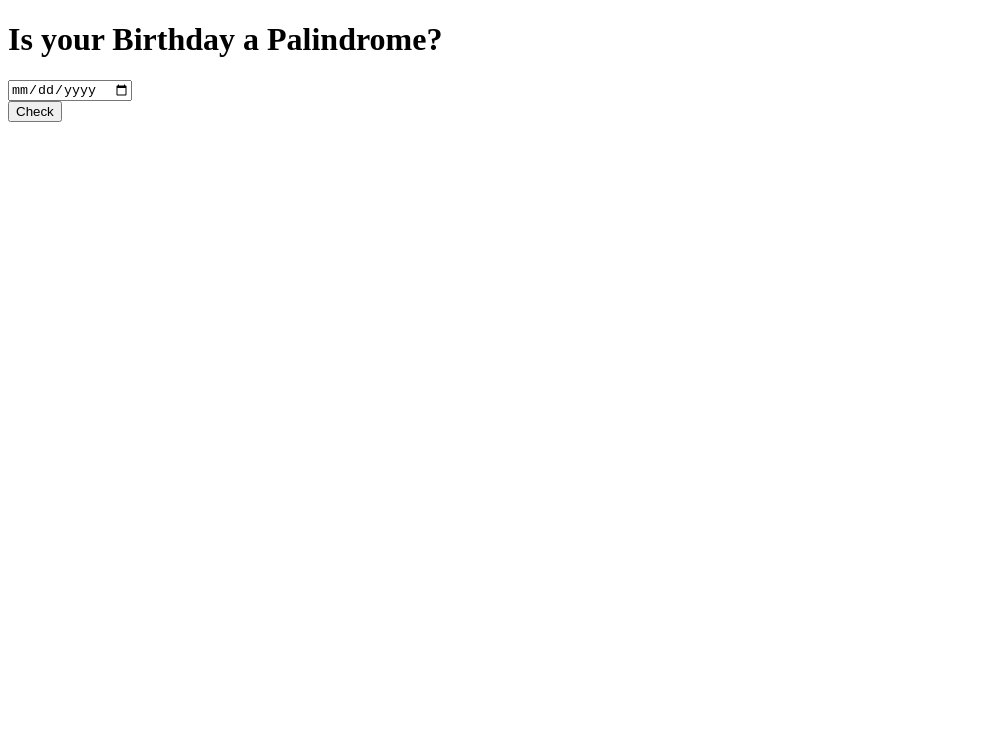
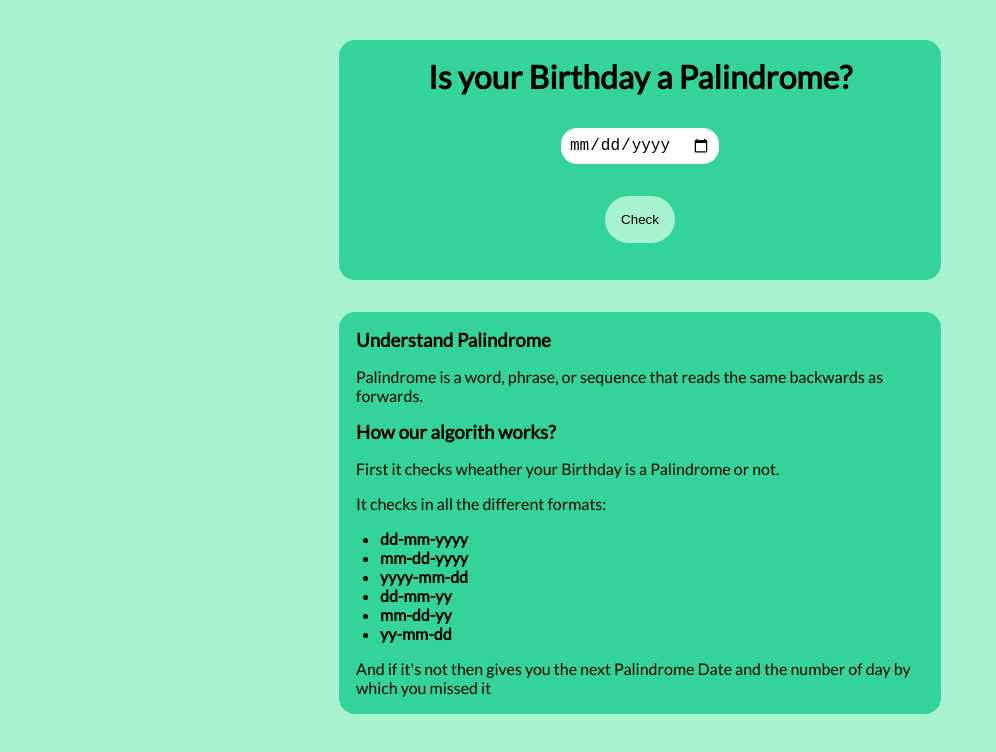
Before and after one commit to maitrakhatri/Is-your-Birthday-a-Palindrome, a plain HTML site: page index.html in a window 1280 px wide. Shown: the whole page, without its empty margins (0-996 px from the left). Drawn offline with Linux system fonts and the light colour scheme.

Commit message:
css done

```diff
--- a/index.html
+++ b/index.html
@@ -9,10 +9,29 @@
 </head>
 <body>
 
+    <div class="container">
     <h1>Is your Birthday a Palindrome?</h1>
     <input type="date" id="bday"> <br>
     <button id="check-button">Check</button>
     <h2 id="result"></h2>
+    </div>
+
+    <div class="container2">
+        <h3>Understand Palindrome</h3>
+        <p>Palindrome is a word, phrase, or sequence that reads the same backwards as forwards.</p>
+        <h3>How our algorith works?</h3>
+        <p>First it checks wheather your Birthday is a Palindrome or not.</p>
+        <p>It checks in all the different formats: </p>
+        <ul>
+            <li>dd-mm-yyyy</li>
+            <li>mm-dd-yyyy</li>
+            <li>yyyy-mm-dd</li>
+            <li>dd-mm-yy</li>
+            <li>mm-dd-yy</li>
+            <li>yy-mm-dd</li>
+        </ul>
+        <p>And if it's not then gives you the next Palindrome Date and the number of day by which you missed it</p>
+    </div>
 
 </body>
 <script src="app.js"></script>
--- a/style.css
+++ b/style.css
@@ -0,0 +1,65 @@
+@import url('https://fonts.googleapis.com/css2?family=Lato&display=swap');
+
+:root {
+    --custombg: #D1FAE5;
+    --customlight1: #A7F3D0;
+    --customlight2: #6EE7B7;
+    --customdark: #34D399;
+
+}
+
+body {
+    padding-top: 2rem;
+    background-color: var(--customlight1);
+    font-family: 'Lato', sans-serif;
+}
+
+.container {
+    padding: 1px;
+    margin-left: auto;
+    margin-right: auto;
+    text-align: center;
+    background-color: var(--customdark);
+    border-radius: 1rem;
+    max-width: 600px;
+}
+
+.container2 {
+    margin-top: 2rem;
+    padding: 1px;
+    margin-left: auto;
+    margin-right: auto;
+    text-align: left;
+    background-color: var(--customdark);
+    border-radius: 1rem;
+    max-width: 600px;
+}
+
+input {
+    margin: 1rem;
+    font-size: large;
+    border-radius: 1rem;
+    border-style: none;
+    padding: 0.5rem;
+}
+
+button {
+    padding: 1rem;
+    margin: 1rem;
+    border-radius: 5rem;
+    border-style: none;
+    background-color: var(--customlight1);
+
+}
+
+h1 {
+    margin: 1rem;
+}
+
+li{
+    font-weight: bold;
+}
+
+p, h3 {
+    margin: 1rem;
+}
```
